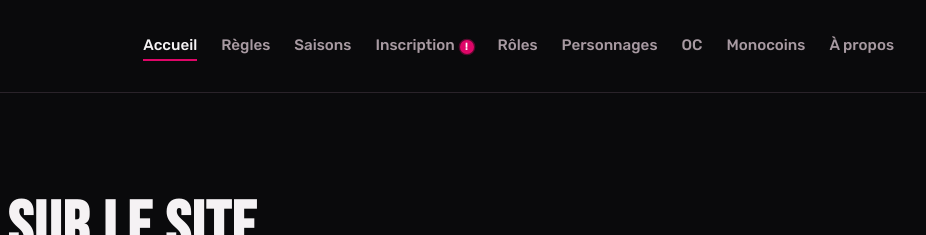
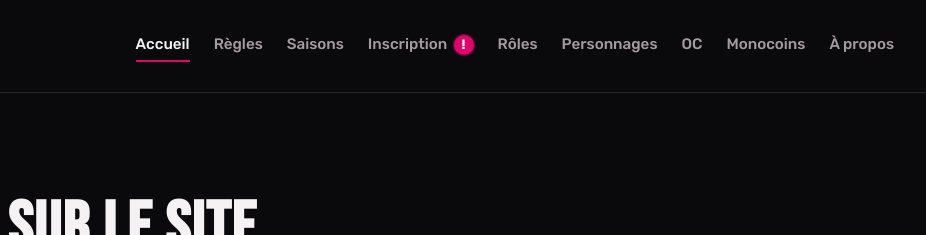
Before and after one commit to Katsu6624/danganronpa-rebirth-rp, a plain HTML site: page index.html in a window 1280 px wide. Shown: the top 235 px of the page, 354-1280 px from the left. Drawn offline with Linux system fonts and the light colour scheme; grey boxes are pictures that could not be loaded.

Commit message:
Agrandit le badge d'inscription et corrige sa police pour une meilleure lisibilite

```diff
--- a/css/style.css
+++ b/css/style.css
@@ -84,15 +84,17 @@ a {
   display: inline-flex;
   align-items: center;
   justify-content: center;
-  width: 14px;
-  height: 14px;
-  margin-left: 0.3rem;
+  width: 20px;
+  height: 20px;
+  margin-left: 0.4rem;
   border-radius: 50%;
   background: var(--red);
   color: #fff;
-  font-size: 0.65rem;
+  font-family: 'Rubik', 'Segoe UI', sans-serif;
+  font-size: 0.85rem;
   font-weight: 700;
   line-height: 1;
+  vertical-align: middle;
   animation: badge-pulse 1.6s ease-in-out infinite;
 }
 
```
